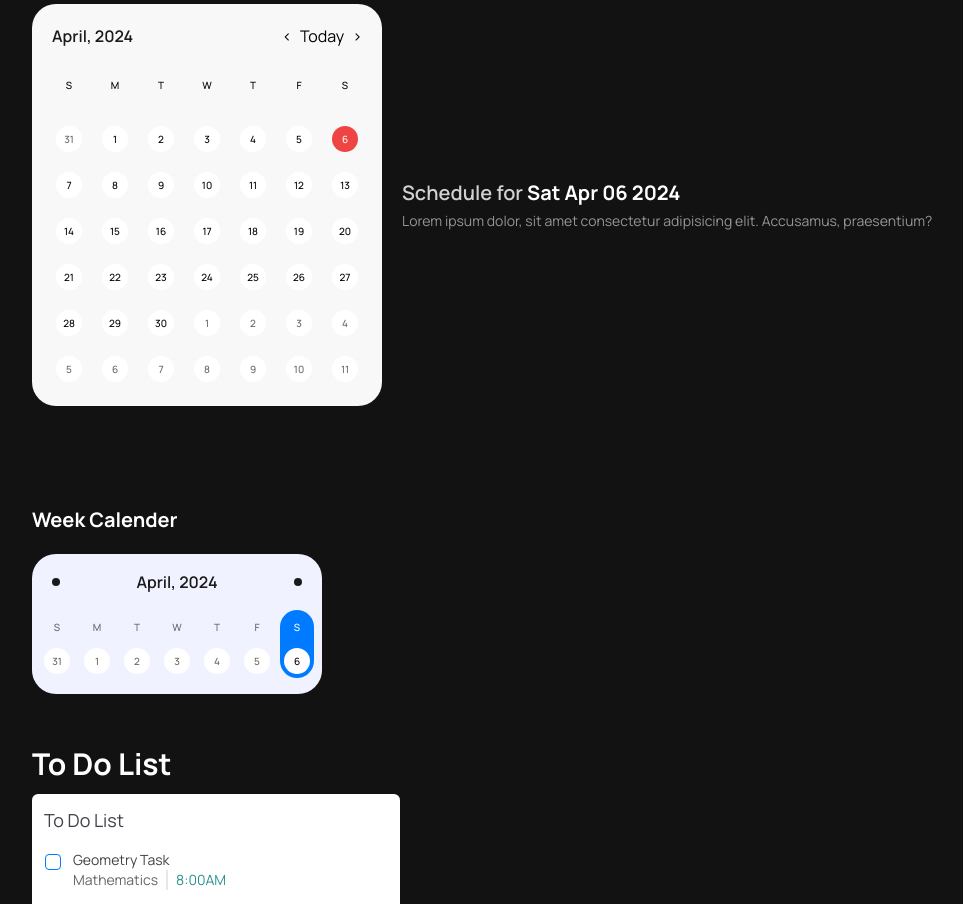
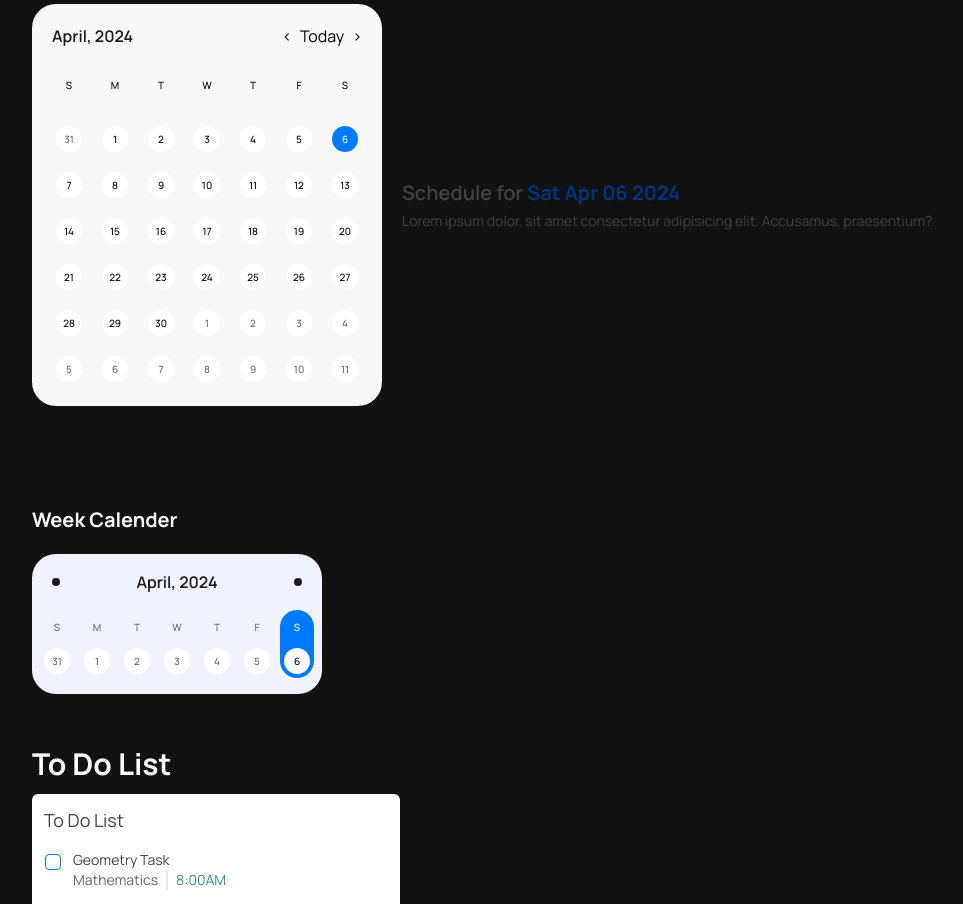
Before and after one commit to AJ1732/capstone_schoolbase_lms, a React (Vite) app: page / in a window 1280 px wide. Shown: the part 2120-3024 px from the top of the page, without its empty margins (48-1011 px from the left). Built offline with nearby package versions, Linux system fonts and the light colour scheme.

Commit message:
style: adjust color theme of calendar

```diff
--- a/src/components/Calender/Calender.jsx
+++ b/src/components/Calender/Calender.jsx
@@ -38,8 +38,8 @@ export const MonthCalender = () => {
               <p className={`
                 ${cn(
                   currentMonth? "text-black": "text-[#676767]",
-                  today? "bg-red-500 text-white": "bg-white",
-                  selectDate.toDate().toDateString() === date.toDate().toDateString() && 'bg-black text-white'
+                  today? "bg-primary-00 text-white": "bg-white",
+                  selectDate.toDate().toDateString() === date.toDate().toDateString() && 'bg-black text-black'
                 )}
               `}>{date.date()}</p>
             </div>
@@ -49,8 +49,8 @@ export const MonthCalender = () => {
 
       {/* SCHEDULE */}
       <div className='space-y-1'>
-        <h3 className='font-semibold text-[#D1D1D1] text-xl'>Schedule for <span className='font-bold text-white'>{selectDate.toDate().toDateString()}</span></h3>
-        <p className='text-sm text-[#959595]'>Lorem ipsum dolor, sit amet consectetur adipisicing elit. Accusamus, praesentium?</p>
+        <h3 className='font-semibold text-black-800 text-xl'>Schedule for <span className='font-bold text-primary-900'>{selectDate.toDate().toDateString()}</span></h3>
+        <p className='text-sm text-black-gray'>Lorem ipsum dolor, sit amet consectetur adipisicing elit. Accusamus, praesentium?</p>
       </div>
     </div>
   )
```
